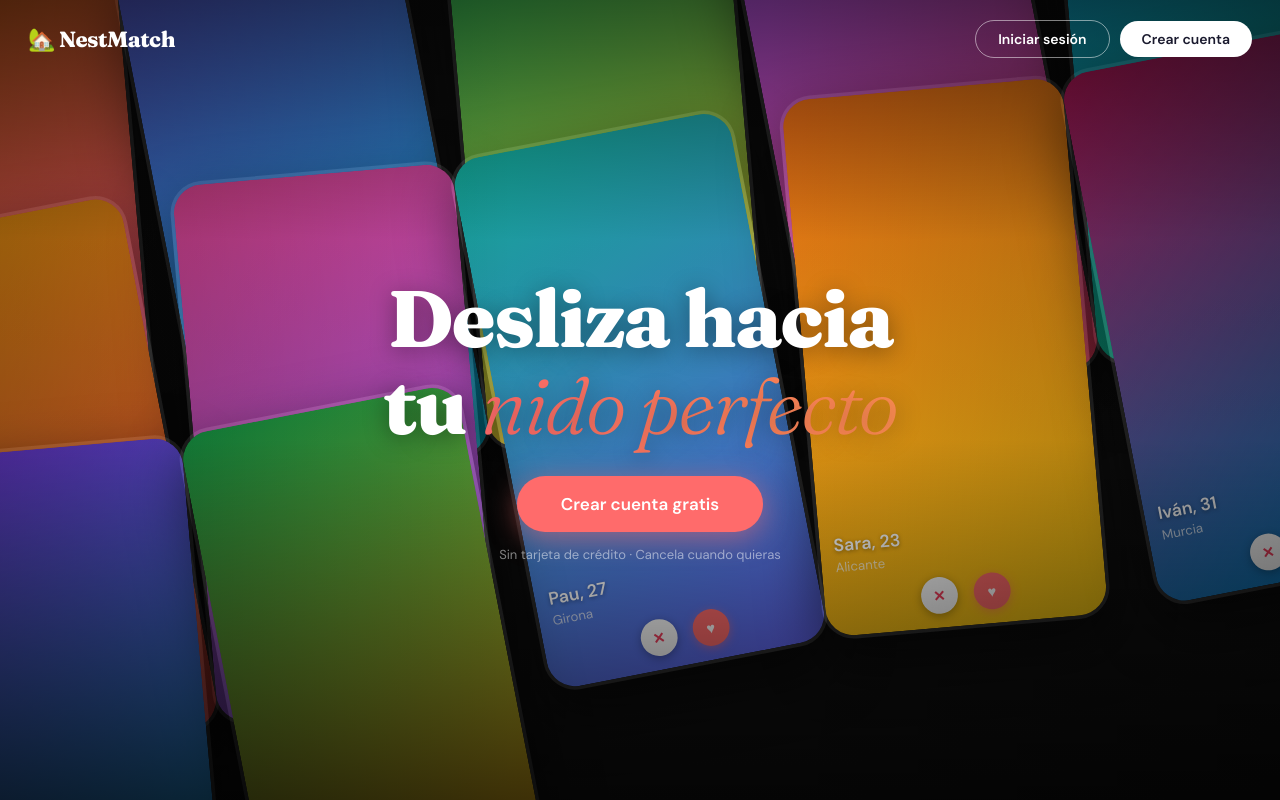
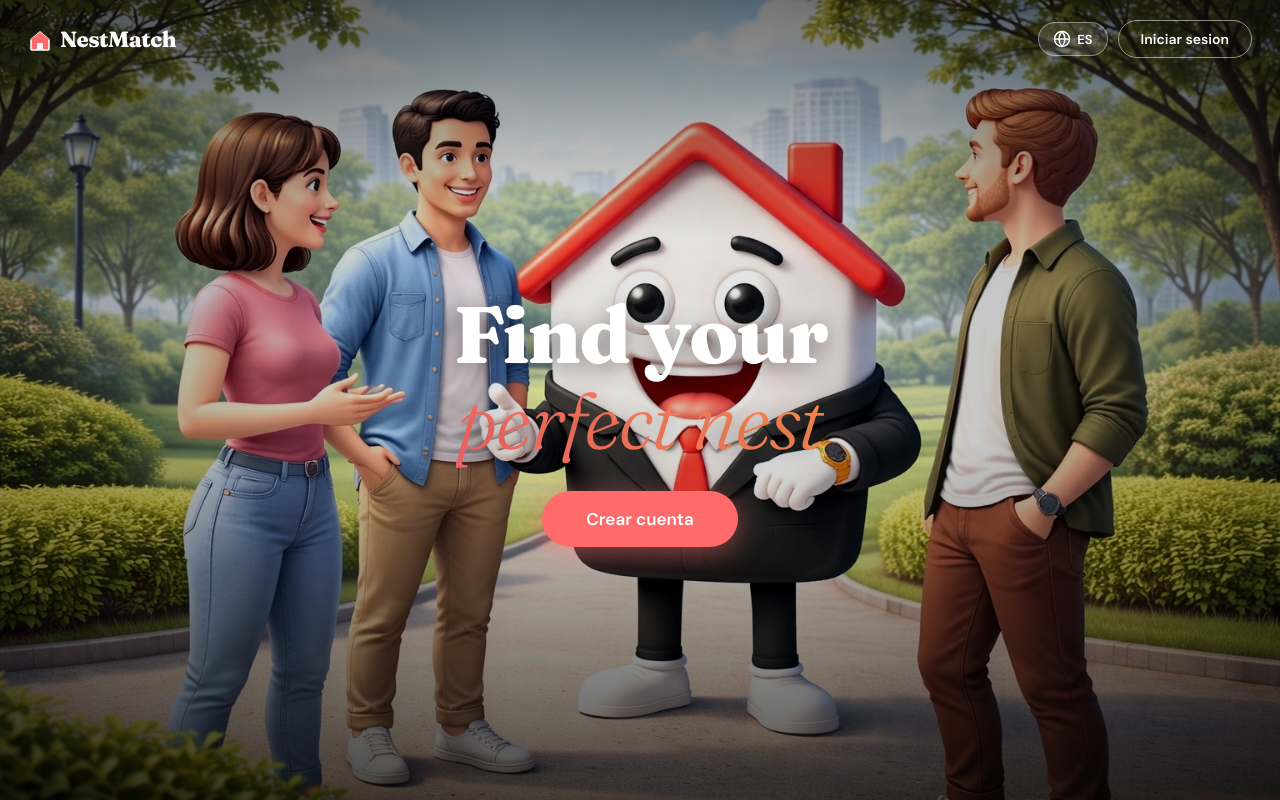
Before and after one commit to abdellahba12/nestmatch, a website: page frontend/index.html in a window 1280 px wide. Drawn offline with nearby package versions, Linux system fonts and the light colour scheme.

Commit message:
Actualizar landing: selector idiomas, hero image, quitar textos innecesarios

```diff
--- a/frontend/css/main.css
+++ b/frontend/css/main.css
@@ -152,89 +152,87 @@ html, body {
   background: #111;
 }
 
-/* Grid of tilted phone cards filling entire background */
-.l-phones-grid {
+/* Hero background image */
+.l-hero-bg {
   position: absolute;
-  inset: -60px -40px;
-  display: grid;
-  grid-template-columns: repeat(5, 1fr);
-  grid-template-rows: repeat(2, 1fr);
-  gap: 16px;
-  padding: 20px;
-  transform: rotate(-8deg) scale(1.15);
-  transform-origin: center center;
+  inset: 0;
   z-index: 0;
 }
 
-/* Phone mockup */
-.l-phone {
-  border-radius: 28px;
-  overflow: hidden;
-  border: 3px solid rgba(255,255,255,0.12);
-  box-shadow: 0 20px 50px rgba(0,0,0,0.5);
-  transition: transform 0.3s;
-  aspect-ratio: 9/17;
-}
-
-.l-phone--tilt-r { transform: rotate(3deg); }
-.l-phone--tilt-l { transform: rotate(-3deg); }
-
-.l-phone-screen {
+.l-hero-bg-img {
   width: 100%;
   height: 100%;
-  display: flex;
-  flex-direction: column;
-  justify-content: flex-end;
-  padding: 12px;
+  object-fit: cover;
+  object-position: center;
+}
+
+/* Language switcher */
+.l-lang-switcher {
   position: relative;
 }
 
-.l-phone-info {
-  display: flex;
-  flex-direction: column;
-  gap: 2px;
-  margin-bottom: 8px;
-}
-
-.l-pname {
+.l-lang-btn {
+  background: rgba(255,255,255,0.12);
+  border: 1.5px solid rgba(255,255,255,0.4);
   color: white;
-  font-weight: 700;
-  font-size: clamp(11px, 1.2vw, 16px);
-  text-shadow: 0 1px 4px rgba(0,0,0,0.4);
-}
-
-.l-pcity {
-  color: rgba(255,255,255,0.75);
-  font-size: clamp(9px, 0.9vw, 13px);
-}
-
-.l-phone-actions {
-  display: flex;
-  justify-content: center;
-  gap: 14px;
-}
-
-.l-px {
-  width: clamp(22px, 2.5vw, 34px);
-  height: clamp(22px, 2.5vw, 34px);
-  background: white;
-  border-radius: 50%;
-  display: flex; align-items: center; justify-content: center;
-  font-size: clamp(9px, 1vw, 14px);
-  color: #f43f5e;
-  font-weight: 700;
-  box-shadow: 0 2px 8px rgba(0,0,0,0.3);
-}
-
-.l-pheart {
-  width: clamp(22px, 2.5vw, 34px);
-  height: clamp(22px, 2.5vw, 34px);
-  background: var(--primary);
-  border-radius: 50%;
-  display: flex; align-items: center; justify-content: center;
-  font-size: clamp(9px, 1vw, 14px);
-  color: white;
-  box-shadow: 0 2px 8px rgba(255,107,107,0.5);
+  padding: 7px 14px;
+  border-radius: 99px;
+  font-size: 13px;
+  font-weight: 600;
+  cursor: pointer;
+  font-family: var(--font-body);
+  display: flex;
+  align-items: center;
+  gap: 6px;
+  transition: all 0.2s;
+}
+
+.l-lang-btn:hover {
+  background: rgba(255,255,255,0.2);
+}
+
+.l-lang-btn svg {
+  flex-shrink: 0;
+}
+
+.l-lang-dropdown {
+  position: absolute;
+  top: calc(100% + 6px);
+  right: 0;
+  background: white;
+  border-radius: 12px;
+  box-shadow: 0 8px 30px rgba(0,0,0,0.25);
+  overflow: hidden;
+  min-width: 120px;
+  z-index: 100;
+}
+
+.l-lang-option {
+  display: block;
+  width: 100%;
+  padding: 10px 16px;
+  border: none;
+  background: transparent;
+  color: var(--text);
+  font-size: 14px;
+  font-family: var(--font-body);
+  cursor: pointer;
+  text-align: left;
+  transition: background 0.15s;
+}
+
+.l-lang-option:hover {
+  background: #f0f4f8;
+}
+
+.l-lang-option.active {
+  color: var(--primary);
+  font-weight: 600;
+}
+
+.l-nav-logo-icon {
+  vertical-align: middle;
+  margin-right: 4px;
 }
 
 /* Dark gradient overlays for readability */
@@ -519,10 +517,6 @@ html, body {
 
 /* ══ Desktop responsive ══ */
 @media (min-width: 768px) {
-  .l-phones-grid {
-    grid-template-columns: repeat(5, 1fr);
-    grid-template-rows: repeat(2, 1fr);
-  }
   .l-hero-title { font-size: clamp(52px, 8vw, 80px); }
   .l-steps { flex-direction: row; align-items: stretch; }
   .l-step { flex-direction: column; flex: 1; }
@@ -534,13 +528,8 @@ html, body {
 }
 
 @media (max-width: 480px) {
-  .l-phones-grid {
-    grid-template-columns: repeat(3, 1fr);
-    grid-template-rows: repeat(3, 1fr);
-    gap: 10px;
-  }
-  /* Hide last 3 cards on mobile */
-  .l-phone:nth-child(n+10) { display: none; }
+  .l-nav-links { gap: 6px; }
+  .l-nav-btn-ghost { padding: 7px 14px; font-size: 13px; }
 }
 
 /* =================== ZONE MAP PICKER =================== */
--- a/frontend/index.html
+++ b/frontend/index.html
@@ -30,23 +30,9 @@
         <!-- HERO: fullscreen grid of phone cards + overlay text -->
         <section class="l-hero">
 
-          <!-- Grid of tilted phone mockup cards -->
-          <div class="l-phones-grid" id="l-phones-grid">
-            <!-- Row 1 -->
-            <div class="l-phone l-phone--tilt-r"><div class="l-phone-screen" style="background:linear-gradient(160deg,#f97316,#ec4899)"><div class="l-phone-info"><span class="l-pname">Sofia, 23</span><span class="l-pcity">Barcelona</span></div><div class="l-phone-actions"><span class="l-px">✕</span><span class="l-pheart">♥</span></div></div></div>
-            <div class="l-phone l-phone--tilt-l"><div class="l-phone-screen" style="background:linear-gradient(160deg,#6366f1,#06b6d4)"><div class="l-phone-info"><span class="l-pname">Marc, 28</span><span class="l-pcity">Madrid</span></div><div class="l-phone-actions"><span class="l-px">✕</span><span class="l-pheart">♥</span></div></div></div>
-            <div class="l-phone l-phone--tilt-r"><div class="l-phone-screen" style="background:linear-gradient(160deg,#22c55e,#fbbf24)"><div class="l-phone-info"><span class="l-pname">Ana, 25</span><span class="l-pcity">Valencia</span></div><div class="l-phone-actions"><span class="l-px">✕</span><span class="l-pheart">♥</span></div></div></div>
-            <div class="l-phone l-phone--tilt-l"><div class="l-phone-screen" style="background:linear-gradient(160deg,#a855f7,#f43f5e)"><div class="l-phone-info"><span class="l-pname">David, 26</span><span class="l-pcity">Sevilla</span></div><div class="l-phone-actions"><span class="l-px">✕</span><span class="l-pheart">♥</span></div></div></div>
-            <div class="l-phone l-phone--tilt-r"><div class="l-phone-screen" style="background:linear-gradient(160deg,#0ea5e9,#10b981)"><div class="l-phone-info"><span class="l-pname">Laura, 24</span><span class="l-pcity">Bilbao</span></div><div class="l-phone-actions"><span class="l-px">✕</span><span class="l-pheart">♥</span></div></div></div>
-            <!-- Row 2 -->
-            <div class="l-phone l-phone--tilt-l"><div class="l-phone-screen" style="background:linear-gradient(160deg,#f59e0b,#ef4444)"><div class="l-phone-info"><span class="l-pname">Carlos, 29</span><span class="l-pcity">Zaragoza</span></div><div class="l-phone-actions"><span class="l-px">✕</span><span class="l-pheart">♥</span></div></div></div>
-            <div class="l-phone l-phone--tilt-r"><div class="l-phone-screen" style="background:linear-gradient(160deg,#ec4899,#8b5cf6)"><div class="l-phone-info"><span class="l-pname">Marta, 22</span><span class="l-pcity">Málaga</span></div><div class="l-phone-actions"><span class="l-px">✕</span><span class="l-pheart">♥</span></div></div></div>
-            <div class="l-phone l-phone--tilt-l"><div class="l-phone-screen" style="background:linear-gradient(160deg,#14b8a6,#6366f1)"><div class="l-phone-info"><span class="l-pname">Pau, 27</span><span class="l-pcity">Girona</span></div><div class="l-phone-actions"><span class="l-px">✕</span><span class="l-pheart">♥</span></div></div></div>
-            <div class="l-phone l-phone--tilt-r"><div class="l-phone-screen" style="background:linear-gradient(160deg,#f97316,#facc15)"><div class="l-phone-info"><span class="l-pname">Sara, 23</span><span class="l-pcity">Alicante</span></div><div class="l-phone-actions"><span class="l-px">✕</span><span class="l-pheart">♥</span></div></div></div>
-            <div class="l-phone l-phone--tilt-l"><div class="l-phone-screen" style="background:linear-gradient(160deg,#be185d,#0284c7)"><div class="l-phone-info"><span class="l-pname">Iván, 31</span><span class="l-pcity">Murcia</span></div><div class="l-phone-actions"><span class="l-px">✕</span><span class="l-pheart">♥</span></div></div></div>
-            <!-- Row 3 (extra for large screens) -->
-            <div class="l-phone l-phone--tilt-r"><div class="l-phone-screen" style="background:linear-gradient(160deg,#7c3aed,#06b6d4)"><div class="l-phone-info"><span class="l-pname">Noa, 24</span><span class="l-pcity">Tarragona</span></div><div class="l-phone-actions"><span class="l-px">✕</span><span class="l-pheart">♥</span></div></div></div>
-            <div class="l-phone l-phone--tilt-l"><div class="l-phone-screen" style="background:linear-gradient(160deg,#16a34a,#f59e0b)"><div class="l-phone-info"><span class="l-pname">Rui, 25</span><span class="l-pcity">Lisboa</span></div><div class="l-phone-actions"><span class="l-px">✕</span><span class="l-pheart">♥</span></div></div></div>
+          <!-- Hero background image -->
+          <div class="l-hero-bg">
+            <img src="/img/hero-bg.jpeg" alt="NestMatch" class="l-hero-bg-img">
           </div>
 
           <!-- Dark overlay gradient -->
@@ -54,18 +40,29 @@
 
           <!-- Nav on top -->
           <nav class="l-nav">
-            <div class="l-nav-logo">🏡 NestMatch</div>
+            <div class="l-nav-logo">
+              <svg class="l-nav-logo-icon" width="24" height="24" viewBox="0 0 24 24" fill="none" xmlns="http://www.w3.org/2000/svg"><path d="M3 10.5L12 3L21 10.5V20C21 20.55 20.55 21 20 21H4C3.45 21 3 20.55 3 20V10.5Z" fill="#FF6B6B" stroke="white" stroke-width="1.5"/><path d="M9 21V13H15V21" fill="#fff" stroke="white" stroke-width="1.5"/><path d="M12 3L2 11H5V20H19V11H22L12 3Z" fill="#FF6B6B"/><rect x="9" y="14" width="6" height="7" rx="0.5" fill="white"/></svg>
+              NestMatch
+            </div>
             <div class="l-nav-links">
-              <button class="l-nav-btn-ghost" onclick="App.showPage('login')">Iniciar sesión</button>
-              <button class="l-nav-btn-solid" onclick="App.showPage('register')">Crear cuenta</button>
+              <div class="l-lang-switcher" id="lang-switcher">
+                <button class="l-lang-btn" onclick="toggleLangMenu()" aria-label="Cambiar idioma">
+                  <svg width="18" height="18" viewBox="0 0 24 24" fill="none" stroke="currentColor" stroke-width="2" stroke-linecap="round" stroke-linejoin="round"><circle cx="12" cy="12" r="10"/><line x1="2" y1="12" x2="22" y2="12"/><path d="M12 2a15.3 15.3 0 0 1 4 10 15.3 15.3 0 0 1-4 10 15.3 15.3 0 0 1-4-10A15.3 15.3 0 0 1 12 2z"/></svg>
+                  <span id="current-lang">ES</span>
+                </button>
+                <div class="l-lang-dropdown hidden" id="lang-dropdown">
+                  <button class="l-lang-option active" onclick="setLang('es')">Espanol</button>
+                  <button class="l-lang-option" onclick="setLang('en')">English</button>
+                </div>
+              </div>
+              <button class="l-nav-btn-ghost" onclick="App.showPage('login')">Iniciar sesion</button>
             </div>
           </nav>
 
           <!-- Centered hero text -->
           <div class="l-hero-content">
-            <h1 class="l-hero-title">Desliza hacia<br>tu <em>nido perfecto</em></h1>
-            <button class="l-cta-main" onclick="App.showPage('register')">Crear cuenta gratis</button>
-            <p class="l-cta-sub">Sin tarjeta de crédito · Cancela cuando quieras</p>
+            <h1 class="l-hero-title">Find your<br><em>perfect nest</em></h1>
+            <button class="l-cta-main" onclick="App.showPage('register')">Crear cuenta</button>
           </div>
         </section>
 
@@ -621,5 +618,27 @@
   <script src="/js/chat.js"></script>
   <script src="/js/profile.js"></script>
   <script src="/js/payments.js"></script>
+  <script>
+    // Language switcher
+    function toggleLangMenu() {
+      const dd = document.getElementById('lang-dropdown');
+      dd.classList.toggle('hidden');
+    }
+    function setLang(lang) {
+      document.getElementById('current-lang', lang === 'es' ? 'ES' : 'EN');
+      document.getElementById('current-lang').textContent = lang === 'es' ? 'ES' : 'EN';
+      document.querySelectorAll('.l-lang-option').forEach(el => el.classList.remove('active'));
+      event.target.classList.add('active');
+      document.getElementById('lang-dropdown').classList.add('hidden');
+      // You can add full i18n translation logic here
+    }
+    // Close dropdown when clicking outside
+    document.addEventListener('click', function(e) {
+      const switcher = document.getElementById('lang-switcher');
+      if (switcher && !switcher.contains(e.target)) {
+        document.getElementById('lang-dropdown').classList.add('hidden');
+      }
+    });
+  </script>
 </body>
 </html>
```
Also changed, not shown: frontend/img/hero-bg.jpeg (added).
